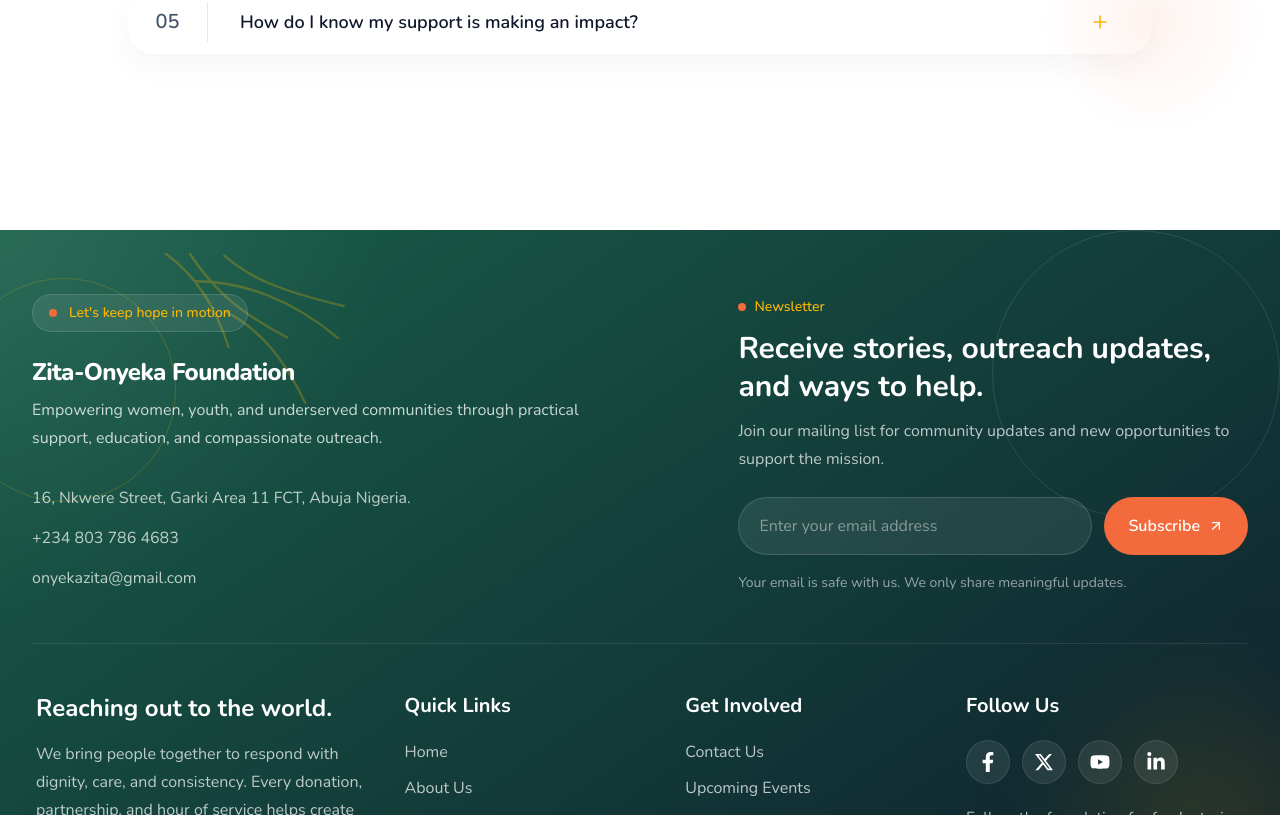
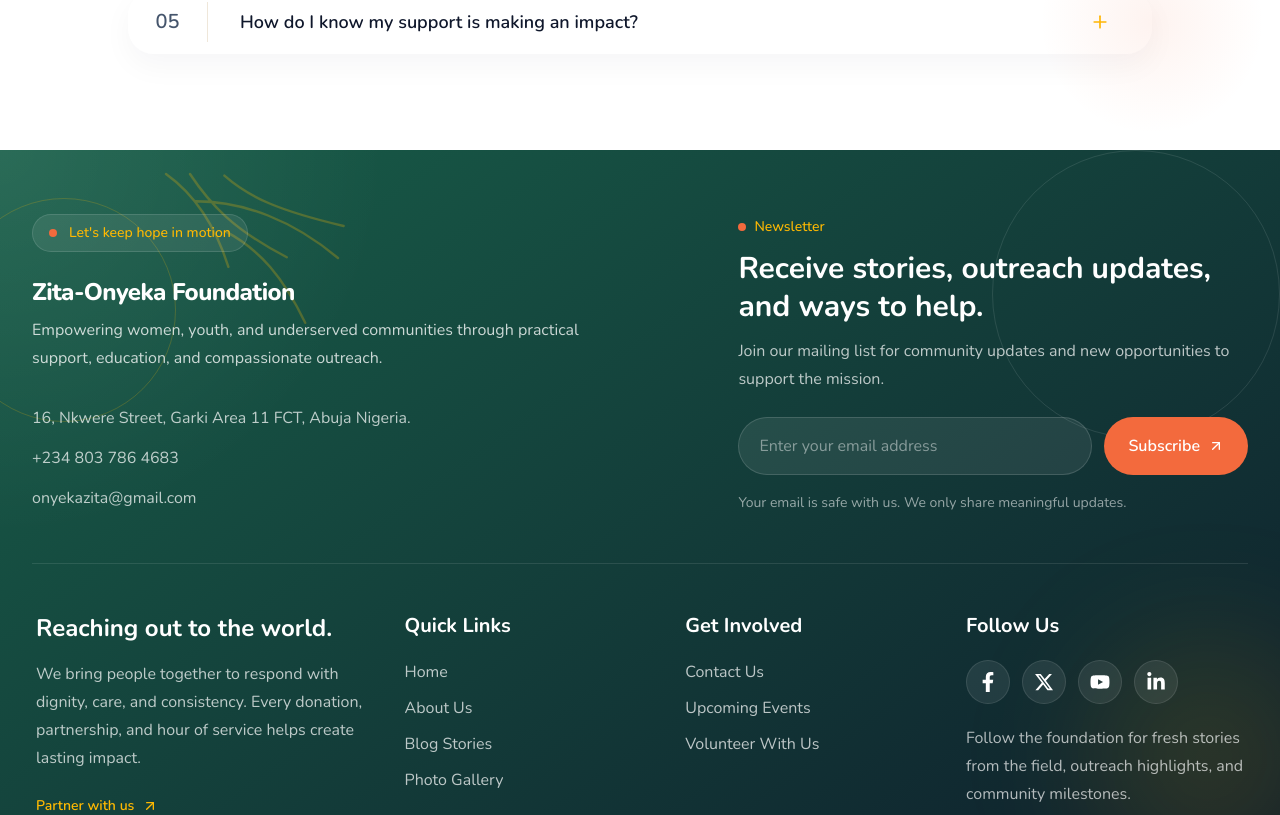
Before and after one commit to S0mt0/zof-v2, a Next.js app: page / in a window 1280 px wide. Shown: the part 8165-8980 px from the top of the page. Built offline with nearby package versions, Linux system fonts and the light colour scheme; no server answers.

Commit message:
fix footer

```diff
--- a/app/(home)/_components/featured-blogs.tsx
+++ b/app/(home)/_components/featured-blogs.tsx
@@ -43,7 +43,7 @@
           {blogs.map((blog) => (
             <article
               key={blog.slug}
-              className="group overflow-hidden rounded-[1.7rem] bg-white shadow-[0_18px_40px_rgba(76,57,31,0.08)] transition-transform duration-300 hover:-translate-y-1"
+              className="group overflow-hidden rounded-[1.7rem] bg-white shadow-[0_18px_40px_rgba(76,57,31,0.08)] transition-transform duration-300 hover:-translate-y-1 min-w-[230px] w-fit"
             >
               <Link
                 href={`/blogs/${blog.slug}`}
--- a/components/layout/footer.tsx
+++ b/components/layout/footer.tsx
@@ -18,7 +18,7 @@
 
 export const Footer = () => {
   return (
-    <footer className="relative mt-20 overflow-hidden bg-primary text-white">
+    <footer className="relative overflow-hidden bg-primary text-white">
       <div className="absolute inset-0 bg-[linear-gradient(145deg,rgba(25,95,74,0.97),rgba(15,23,42,0.94))]" />
       <div className="absolute inset-0 bg-[radial-gradient(circle_at_top_left,rgba(255,255,255,0.08),transparent_26%)]" />
       <div className="absolute -left-12 top-12 h-44 w-44 rounded-full border border-secondary/20 sm:h-56 sm:w-56" />
@@ -59,12 +59,18 @@
             <div className="mt-8 space-y-3 text-sm leading-7 text-white/72 sm:text-base">
               <p>16, Nkwere Street, Garki Area 11 FCT, Abuja Nigeria.</p>
               <p>
-                <a href="tel:+2348037864683" className="transition-colors hover:text-white">
+                <a
+                  href="tel:+2348037864683"
+                  className="transition-colors hover:text-white"
+                >
                   +234 803 786 4683
                 </a>
               </p>
               <p>
-                <a href="mailto:onyekazita@gmail.com" className="transition-colors hover:text-white">
+                <a
+                  href="mailto:onyekazita@gmail.com"
+                  className="transition-colors hover:text-white"
+                >
                   onyekazita@gmail.com
                 </a>
               </p>
```
